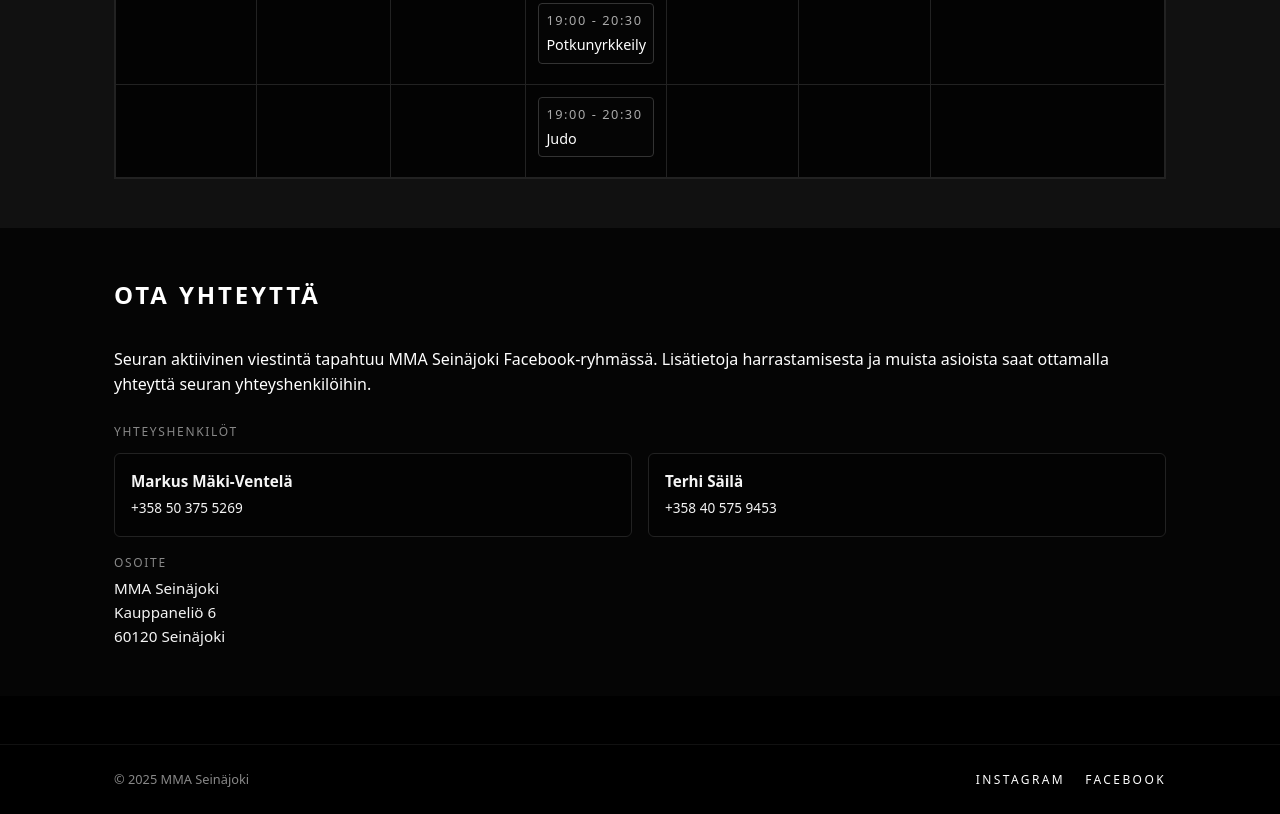
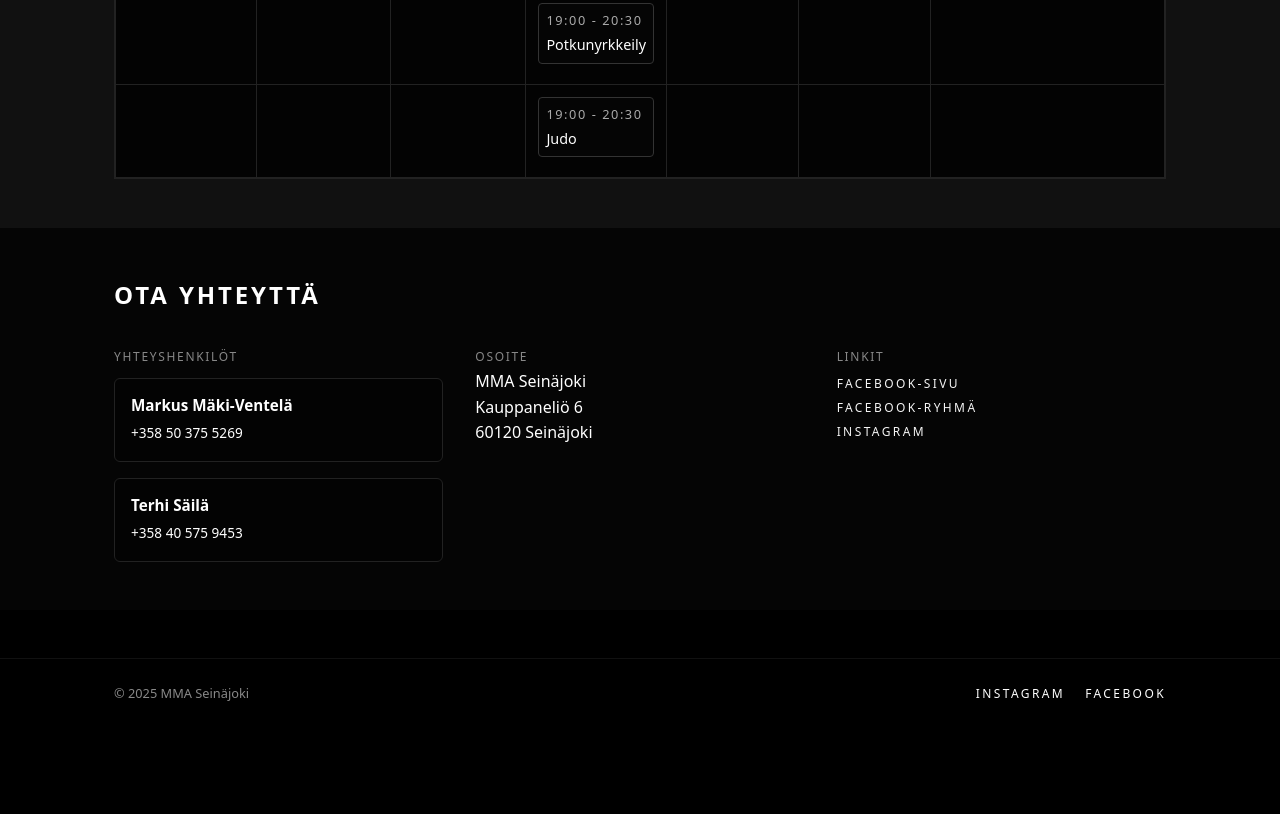
Before and after one commit to Samiimov/mma_seinajoki_website, a plain HTML site: page index.html in a window 1280 px wide. Shown: the part 1545-2359 px from the top of the page. After the commit the page ends 2272 px from the top, so only its background shows below. Drawn offline with Linux system fonts and the light colour scheme.

Commit message:
Styles and link

```diff
--- a/index.html
+++ b/index.html
@@ -9,7 +9,7 @@
     <body>
 
         <div id="fb-root"></div>
-        <script async defer crossorigin="anonymous" src="https://connect.facebook.net/fi_FI/sdk.js#xfbml=1&version=v24.0&appId=123031821067685"></script>
+        <script async defer crossorigin="anonymous" src="https://connect.facebook.net/fi_FI/sdk.js#xfbml=1&version=v24.0"></script>
 
         <header>
             <div class="container nav">
@@ -80,23 +80,15 @@
                         <h2 class="section-heading">Ota yhteyttä</h2>
                     </div>
 
-                    <div>
-                        <p>
-                            Seuran aktiivinen viestintä tapahtuu MMA Seinäjoki Facebook-ryhmässä. Lisätietoja harrastamisesta ja muista asioista saat ottamalla yhteyttä seuran
-                            yhteyshenkilöihin.
-                        </p>
-                    </div>
-
-                    <div class="contact-details">
-
-                        <div class="contacts-people">
+                    <div class="contact-columns">
+                        <div class="contact-column">
                             <div class="contact-label">Yhteyshenkilöt</div>
                             <div id="contacts-list" class="contacts-grid">
-                            <!-- JS inserts cards here -->
+                                <!-- JS inserts cards here -->
                             </div>
                         </div>
 
-                        <div style="margin-top:1rem;">
+                        <div class="contact-column">
                             <div class="contact-label">Osoite</div>
                             <p>
                                 MMA Seinäjoki<br />
@@ -104,9 +96,25 @@
                                 60120 Seinäjoki
                             </p>
                         </div>
+
+                        <!-- COLUMN 2: Linkit eri sivuille -->
+                        <div class="contact-column">
+                            <div class="contact-label">Linkit</div>
+                            <ul class="contact-links">
+                                <li><a target="_blank" href="https://www.facebook.com/groups/MMASeinajoki">Facebook-sivu</a></li>
+                                <li><a target="_blank" href="https://www.facebook.com/mmaseinajoki">Facebook-ryhmä</a></li>
+                                <li><a target="_blank" href="https://www.instagram.com/mma_seinajoki/">Instagram</a></li>
+                            </ul>
+                        </div>
+
                     </div>
+
+                </div>
+
                 </div>
             </section>
+
+
         </main>
 
         <footer>
--- a/styles.css
+++ b/styles.css
@@ -526,6 +526,36 @@ footer {
   margin-bottom: 0.2rem;
 }
 
+.contact-columns {
+    display: flex;
+    flex-wrap: wrap;
+    gap: 2rem;
+    margin-top: 1.5rem;
+}
+
+/* Each column takes ~50% on wide screens, full width when space is tight */
+.contact-column {
+    flex: 1 1 300px;   /* grow, shrink, base width 300px */
+}
+
+/* Optional: link list styling */
+.contact-links {
+    list-style: none;
+    padding: 0;
+    margin: 0.5rem 0 0;
+}
+
+.contact-links li{
+    margin-top: 0.3rem;
+    text-transform: uppercase;
+    letter-spacing: 0.2em;
+    font-size: 0.75rem;
+}
+
+.contact-links a {
+    border-bottom: 1px solid transparent;
+}
+
 /* Make contact-wrapper stack nicely on mobile */
 @media (max-width: 768px) {
   .contact-wrapper {
```
